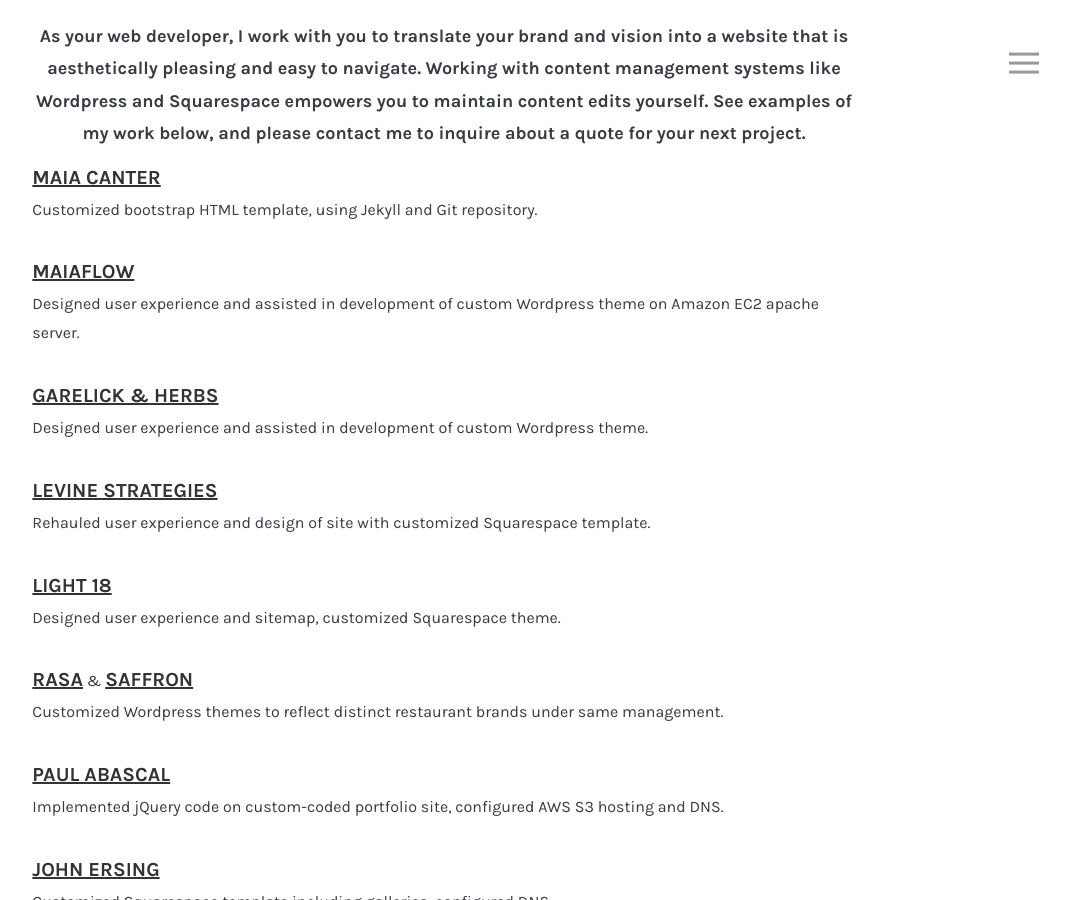
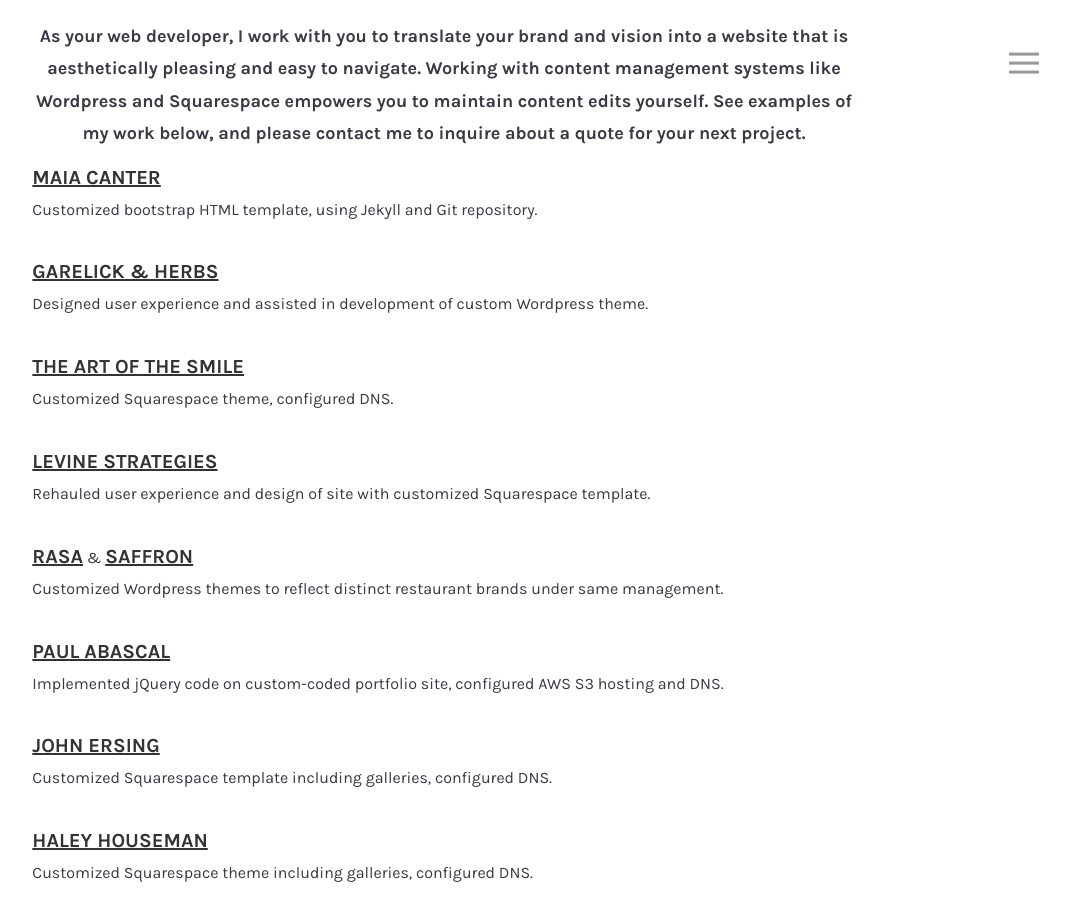
Before and after one commit to maiaflow/maiacanter, a Jekyll site: the page built from portfolio.html, in a window 1280 px wide and 900 px high, scrolled down 1093 px. Shown: the whole window, without its empty margins (196-1266 px from the left). Built offline with Jekyll 4.4.1, drawn with Linux system fonts in a browser that asks for light colours; nearby versions of some CDN libraries; some web fonts are replaced; some of the changed text lies outside the part shown.

Commit message:
shame edit

```diff
--- a/_layouts/default.html
+++ b/_layouts/default.html
@@ -118,7 +118,7 @@
                 <h3><i class="icon ion-android-call"></i> (508) 834-3967</h3>
             </div>
             <div class="col-md-4">
-                <h3>Brooklyn, NY</h3>
+                <!--<h3>Brooklyn, NY</h3>-->
             </div>
             <div class="col-md-4">
                 <ul class="list-inline size-28">
--- a/index.html
+++ b/index.html
@@ -7,5 +7,5 @@ layout: default
     I'm Maia. I create harmony through meaningful connection leading to growth and transformation. I am skilled at building interpersonal relationships, creating order and adapting to change.
 </p>
 <p>
-    Click the menu on the top right to see my web design portfolio, download my resume, and contact me.
+    Click the menu on the top right to see my web design portfolio and contact me.
 </p>
--- a/portfolio.html
+++ b/portfolio.html
@@ -9,20 +9,16 @@ layout: default
     <a href="http://www.maiacanter.com">Maia Canter</a><br/>
     Customized bootstrap HTML template, using Jekyll and Git repository.
 <p>
-    <a href="http://www.maiaflow.com" target="new">Maiaflow</a><br/>
-    Designed user experience and assisted in development of custom Wordpress theme on Amazon EC2 apache server.
-</p>
-<p>
     <a href="http://www.garelickandherbs.com" target="new">Garelick & Herbs</a><br/>
     Designed user experience and assisted in development of custom Wordpress theme.
 </p>
 <p>
+    <a href="http://www.theartofthesmile.com" target="new">The Art of the Smile</a><br/>
+    Customized Squarespace theme, configured DNS.
+</p>
+<p>
     <a href="http://www.levinestrategies.com/" target="new">Levine Strategies</a><br/>
     Rehauled user experience and design of site with customized Squarespace template.
-</p>
-<p>
-    <a href="http://www.light18nyc.com/" target="new">Light 18</a><br/>
-    Designed user experience and sitemap, customized Squarespace theme.
 </p>
 <p>
     <a href="http://www.rasaindian.com" target="new">Rasa</a> & <a href="http://www.saffronindianbistro.com" target="new">Saffron</a><br/>
@@ -44,8 +40,4 @@ layout: default
     <a href="http://www.rockstaryoga.org/" target="new">Rockstar Yoga</a><br/>
     Customized Squarespace theme including blog, configured DNS.
 </p>
-<p>
-    <a href="http://www.theartofthesmile.com" target="new">The Art of the Smile</a><br/>
-    Customized Squarespace theme, configured DNS.
-</p>
 </div>
```
Also changed, not shown: other parts of _layouts/default.html (+1 -1 lines).
